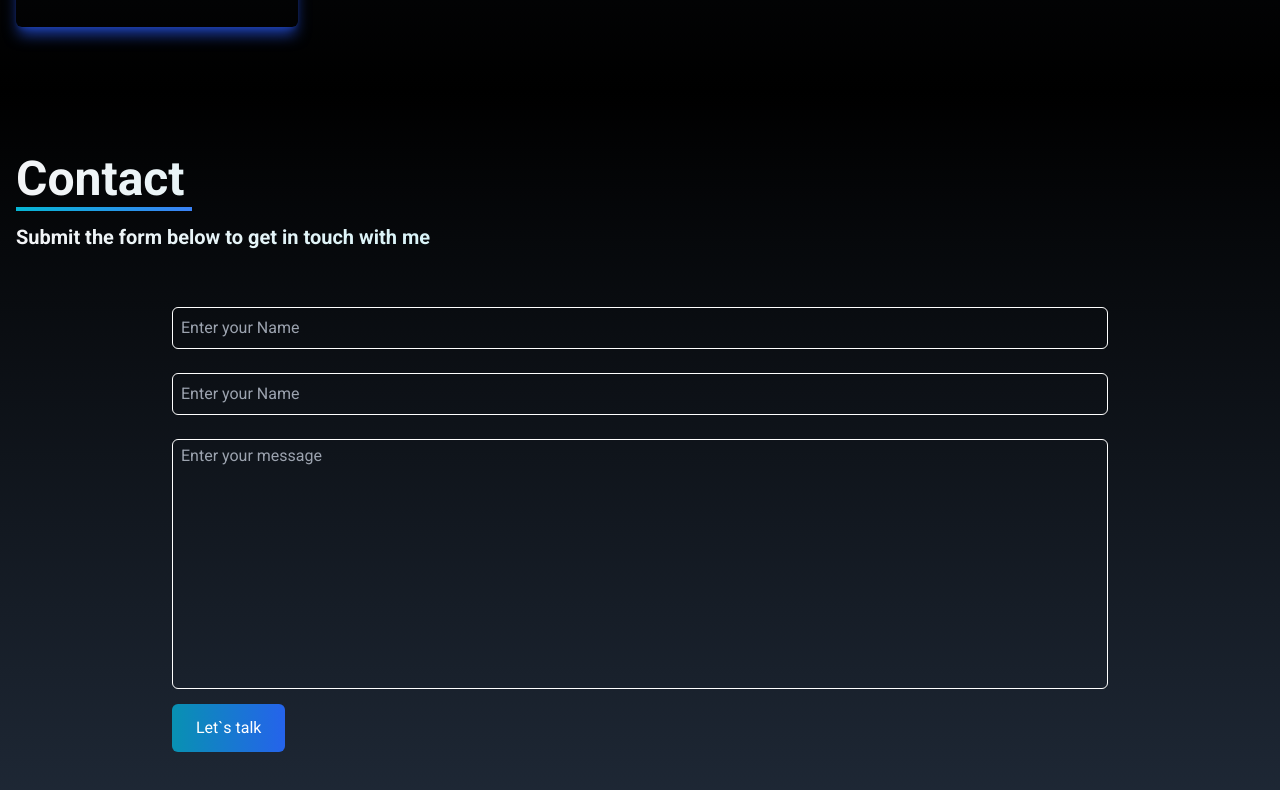
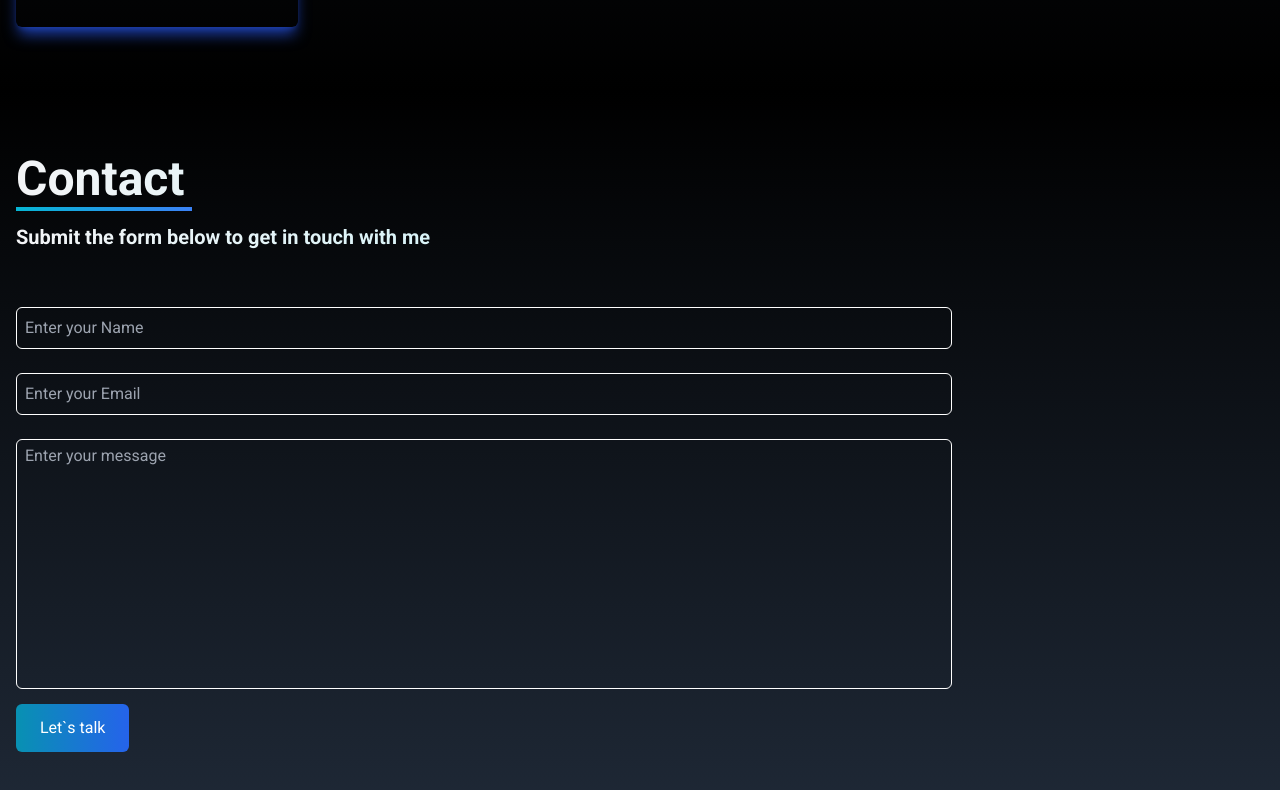
Before and after one commit to Abdul-Haseb/my-portfolio, a React (Vite) app: page / in a window 1280 px wide. Shown: the part 3477-4267 px from the top of the page. Built offline with nearby package versions, Linux system fonts and the light colour scheme.

Commit message:
Form has been setteled

```diff
--- a/package.json
+++ b/package.json
@@ -10,6 +10,8 @@
     "preview": "vite preview"
   },
   "dependencies": {
+    "@emailjs/browser": "^4.4.1",
+    "emailjs": "^4.0.3",
     "formik": "^2.4.6",
     "framer-motion": "^11.5.4",
     "react": "^18.3.1",
--- a/src/components/Contact.jsx
+++ b/src/components/Contact.jsx
@@ -1,5 +1,7 @@
 import { useFormik } from "formik";
 import { formSchema } from "../schema";
+import { useRef } from "react";
+import emailjs from "@emailjs/browser";
 
 const initialValues = {
   name: "",
@@ -8,32 +10,52 @@ const initialValues = {
 };
 
 export default function Contact() {
+  const form = useRef();
+
+  const sendEmail = () => {
+    emailjs
+      .sendForm(
+        "service_xsbjd3q",
+        "template_p1mmnzh",
+        form.current,
+        "lnC5nGegIZSX69hGw"
+      )
+      .then(
+        () => {
+          alert("Your message has been successfully delivered");
+        },
+        (error) => {
+          console.log("FAILED...", error.text);
+        }
+      );
+  };
+
   const formik = useFormik({
-    initialValues: initialValues,
+    initialValues,
     validationSchema: formSchema,
-    onSubmit: (values, action) => {
+    onSubmit: (values, actions) => {
+      sendEmail();
       console.log(values);
-      action.resetForm();
+      actions.resetForm();
     },
   });
+
   const { errors, handleChange, handleSubmit, values, touched, handleBlur } =
     formik;
+
   return (
     <div className="bg-gradient-to-b from-black to-gray-800 text-gray-300 px-4">
-      <div id="experience" className="max-w-screen-xl mx-auto py-16 ">
-        <h4 className="text-3xl md:text-4xl lg:text-5xl font-semibold bg-gradient-to-r from-gray-100 to-cyan-200  bg-clip-text text-transparent text-justify mb-1">
+      <div id="experience" className="max-w-screen-xl mx-auto py-16">
+        <h4 className="text-3xl md:text-4xl lg:text-5xl font-semibold bg-gradient-to-r from-gray-100 to-cyan-200 bg-clip-text text-transparent text-justify mb-1">
           Contact
         </h4>
         <div className="w-28 md:w-32 lg:w-44 bg-gradient-to-r from-cyan-500 to-blue-500 h-1" />
-        <p className="md:text-lg lg:text-xl font-semibold bg-gradient-to-r from-gray-100 to-cyan-200  bg-clip-text text-transparent text-justify mt-3 mb-6 md:mb-10 lg:mb-14">
+        <p className="md:text-lg lg:text-xl font-semibold bg-gradient-to-r from-gray-100 to-cyan-200 bg-clip-text text-transparent text-justify mt-3 mb-6 md:mb-10 lg:mb-14">
           Submit the form below to get in touch with me
         </p>
-        <div className="w-full flex flex-col items-center justify-center">
-          <div
-            className="w-full lg:w-3/4
-          "
-          >
-            <form action="" onSubmit={handleSubmit}>
+        <div className="w-full flex flex-col items-start justify-center">
+          <div className="w-full lg:w-3/4">
+            <form ref={form} onSubmit={handleSubmit}>
               <input
                 type="text"
                 name="name"
@@ -55,9 +77,9 @@ export default function Contact() {
                 value={values.email}
                 onChange={handleChange}
                 autoComplete="off"
-                placeholder="Enter your Name"
+                placeholder="Enter your Email"
                 onBlur={handleBlur}
-                className="px-2 py-2 rounded-md text-white outline-none border border-white bg-transparent w-full mt-6 "
+                className="px-2 py-2 rounded-md text-white outline-none border border-white bg-transparent w-full mt-6"
               />
               {errors.email && touched.email && (
                 <p className="text-red-400 text-sm py-1">{errors.email}</p>
@@ -79,7 +101,7 @@ export default function Contact() {
               <div>
                 <button
                   type="submit"
-                  className="group text-white px-4 md:px-6 py-2 hover:scale-110 transition-transform duration-500  md:py-3 my-2 flex items-center rounded-md bg-gradient-to-r from-cyan-600 to-blue-600 cursor-pointer"
+                  className="group text-white px-4 md:px-6 py-2 hover:scale-110 transition-transform duration-500 md:py-3 my-2 flex items-center rounded-md bg-gradient-to-r from-cyan-600 to-blue-600 cursor-pointer"
                 >
                   Let`s talk
                 </button>
```
Also changed, not shown: 1 other file (tests, documents, lock files or other folders).
